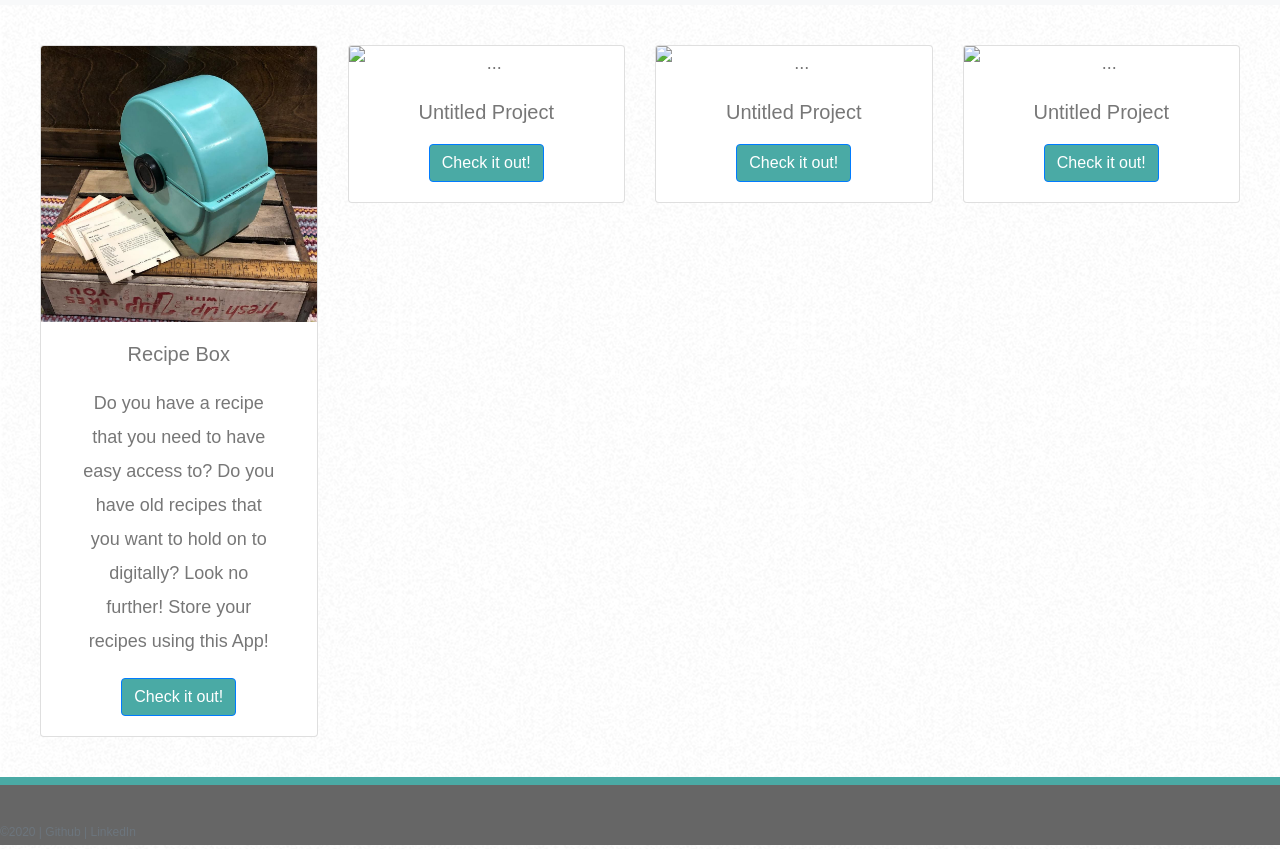
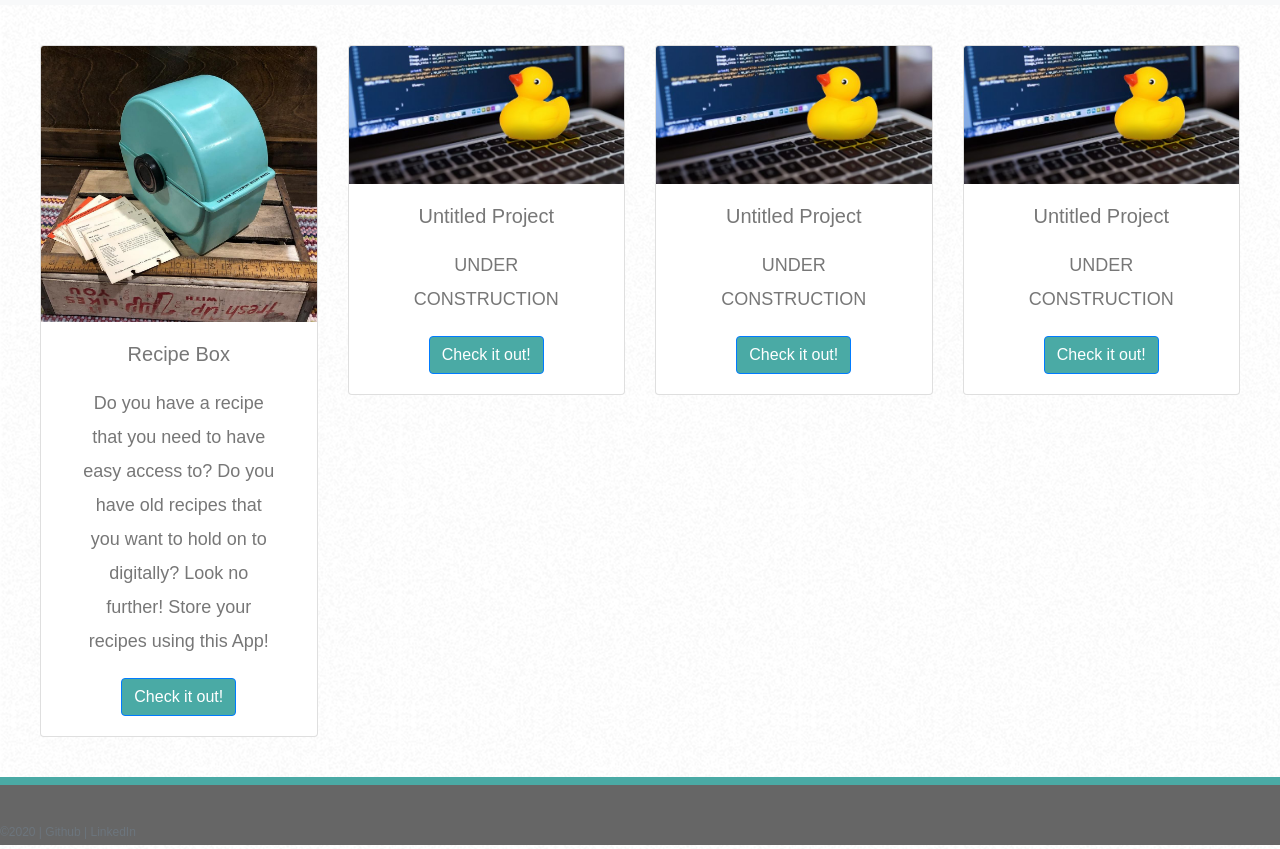
Before and after one commit to SpencerFife/Bootstrap-Web-Developer-Portfolio, a plain HTML site: page portfolio.html in a window 1280 px wide. Shown: the part 65-914 px from the top of the page. Drawn offline with nearby package versions, Linux system fonts and the light colour scheme; files whose address does not match are found by name.

Commit message:
place holder projects

```diff
--- a/portfolio.html
+++ b/portfolio.html
@@ -81,30 +81,42 @@
         </div>
         <div class="col mb-6">
           <div class="card">
-            <img src="..." class="card-img-top" alt="..." />
+            <img
+              src="./assets/images/placeholderproject.jpg"
+              class="card-img-top"
+              alt="rubberduck"
+            />
             <div class="card-body">
               <h5 class="card-title">Untitled Project</h5>
-              <p class="card-text"></p>
+              <p class="card-text">UNDER CONSTRUCTION</p>
               <a href="#" class="btn btn-primary">Check it out!</a>
             </div>
           </div>
         </div>
         <div class="col mb-6">
           <div class="card">
-            <img src="..." class="card-img-top" alt="..." />
+            <img
+              src="./assets/images/placeholderproject.jpg"
+              class="card-img-top"
+              alt="rubberduck"
+            />
             <div class="card-body">
               <h5 class="card-title">Untitled Project</h5>
-              <p class="card-text"></p>
+              <p class="card-text">UNDER CONSTRUCTION</p>
               <a href="#" class="btn btn-primary">Check it out!</a>
             </div>
           </div>
         </div>
         <div class="col mb-6">
           <div class="card">
-            <img src="..." class="card-img-top" alt="..." />
+            <img
+              src="./assets/images/placeholderproject.jpg"
+              class="card-img-top"
+              alt="rubberduck"
+            />
             <div class="card-body">
               <h5 class="card-title">Untitled Project</h5>
-              <p class="card-text"></p>
+              <p class="card-text">UNDER CONSTRUCTION</p>
               <a href="#" class="btn btn-primary">Check it out!</a>
             </div>
           </div>
```
Also changed, not shown: assets/images/placeholderproject.jpg (added).
